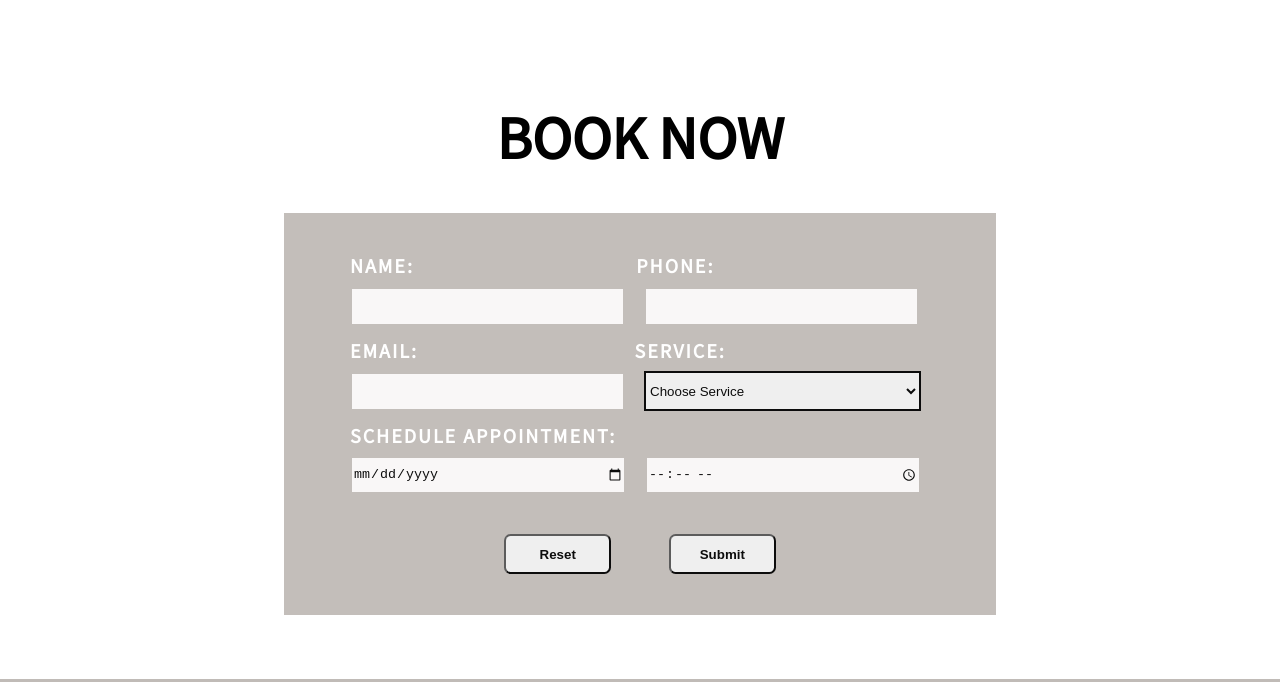
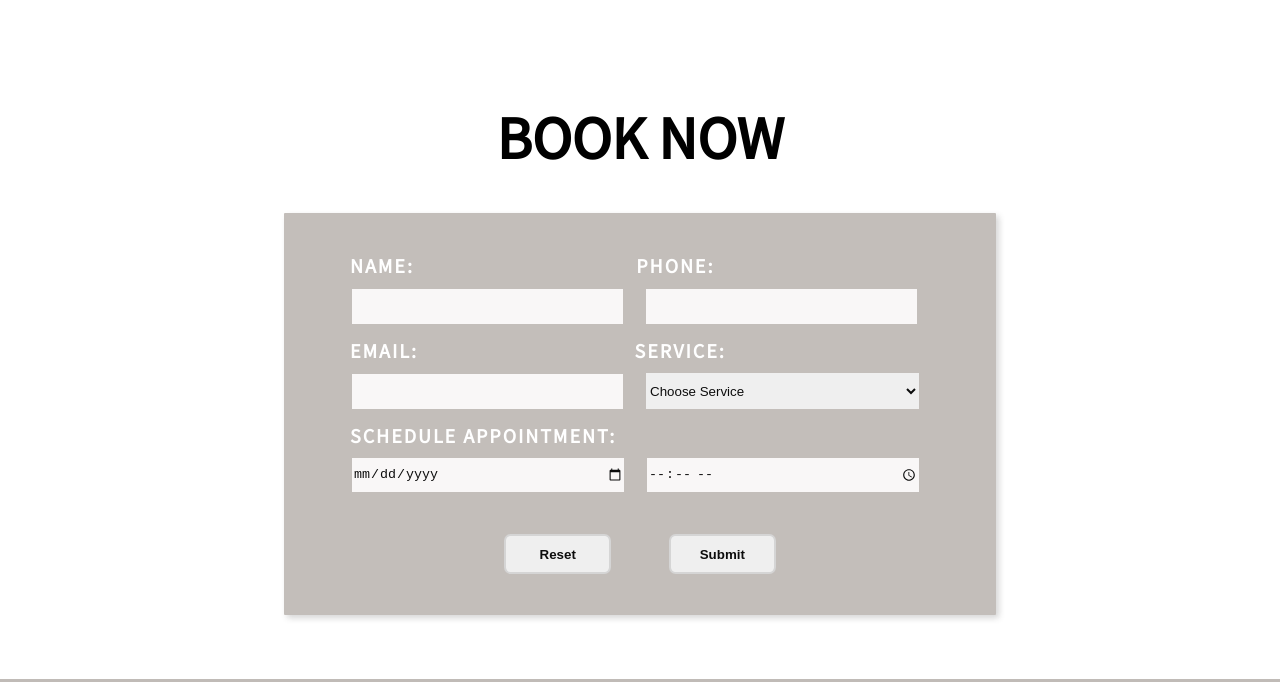
Before and after one commit to a-cole55/practicenodeapp, a website: page glamourb/index.html in a window 1280 px wide. Shown: the part 3401-4083 px from the top of the page. Drawn offline with nearby package versions, Linux system fonts and the light colour scheme; files that its build step writes are made by us from their sources; files whose address does not match are found by name; a web font is replaced by a local one.

Commit message:
form changes -beauty

```diff
--- a/glamourb/style.css
+++ b/glamourb/style.css
@@ -289,6 +289,8 @@ form{
     background-color: #C0BBB7;
     opacity: 0.95;
     color:white;
+    border-radius:0.1em;
+    box-shadow:3px 3px 6px lightgray;
 }
 input{
     width:20em;
@@ -323,7 +325,7 @@ label{
 select{
     width:20.8em;
     height:3em;
-    border:2px solid black;
+    border:2px solid #C0BBB7;
 }
 #calendar, #time{
     width: 20.3em;
@@ -337,12 +339,12 @@ select{
     width:8em;
     margin: 5% 5% 0 5%;
     border-radius: 0.5em;
-    /* border:2px solid lightgrey; */
+    border:2px solid lightgrey;
     cursor: pointer;
     font-weight: bold;
 }
 #reset:hover, #submit:hover{
-    background-color:#C0BBB7;
+    background-color:black;
     color:white;
 
 }
```
